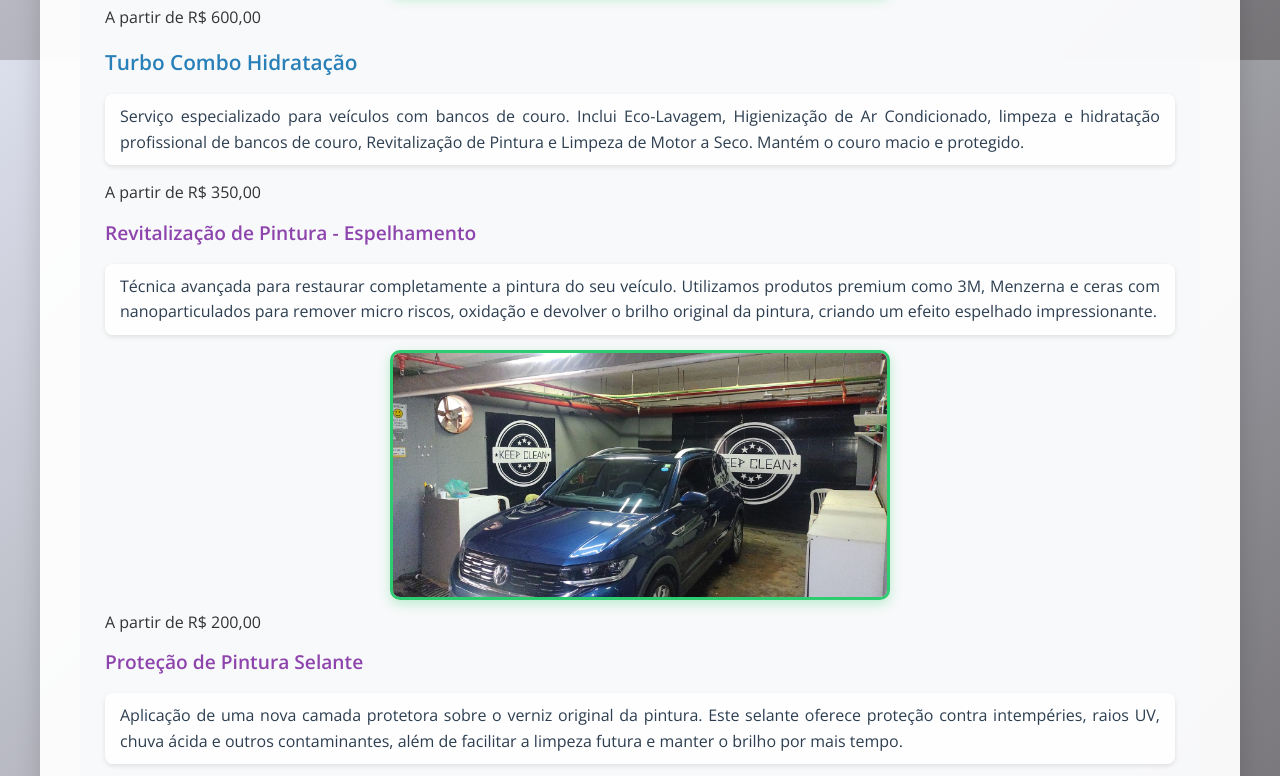
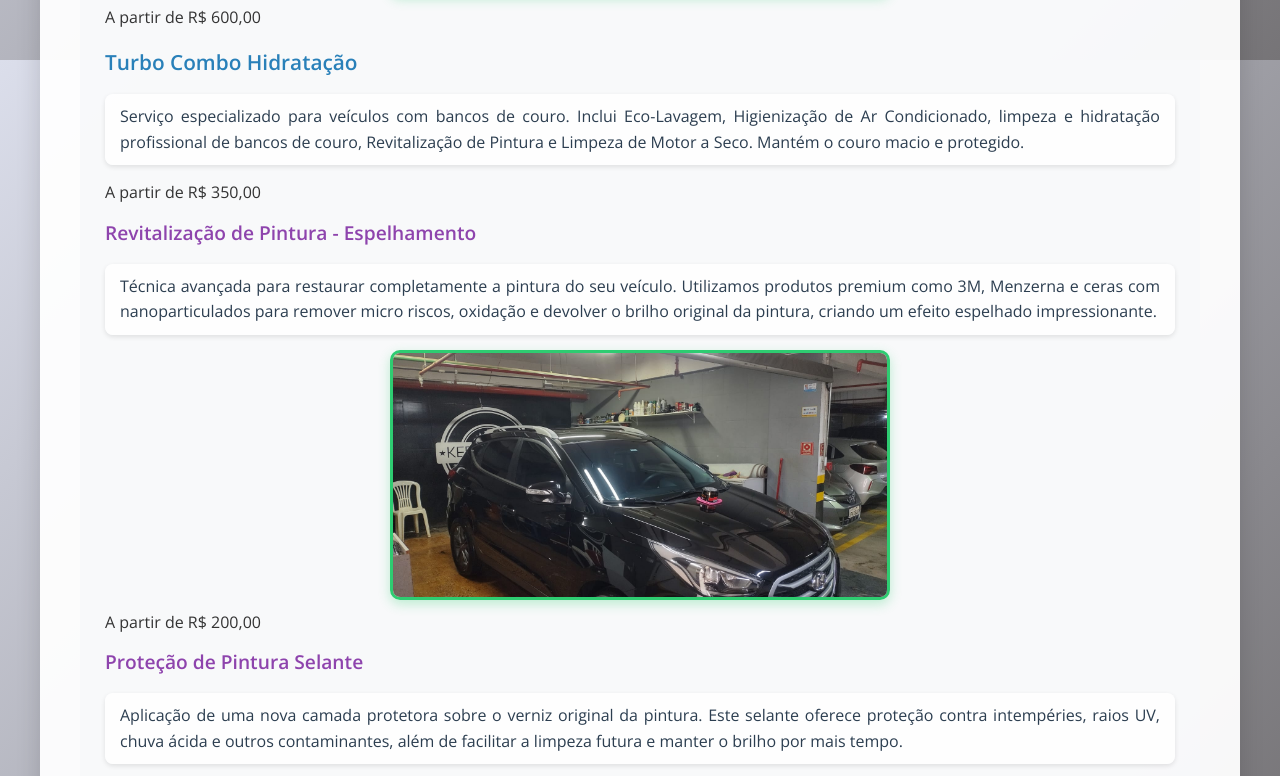
Before and after one commit to PedroPCAmaral/Projeto-WEB, a plain HTML site: page index.html in a window 1280 px wide. Shown: the part 3940-4716 px from the top of the page. Drawn offline with nearby package versions, Linux system fonts and the light colour scheme.

Commit message:
Update index.html

```diff
--- a/index.html
+++ b/index.html
@@ -92,7 +92,7 @@
                 <p>Pacote completo que inclui Eco-Lavagem externa, Higienização completa do interior e do Ar
                     Condicionado, limpeza profunda de bancos de estofados, Revitalização de Pintura com espelhamento e
                     Limpeza de Motor a Seco. Ideal para uma renovação completa do seu veículo.</p>
-                <img src="SITE KEEPCLEAN/FOTOS SITE/tcross.jpg" alt="T-Cross durante higienização completa" class="imagem-servico">
+                <img src="tcross.jpg.jpg" alt="T-Cross durante higienização completa" class="imagem-servico">
             </div>
 
             <div class="servico-card">
@@ -109,7 +109,7 @@
                 <p>Técnica avançada para restaurar completamente a pintura do seu veículo. Utilizamos produtos premium
                     como 3M, Menzerna e ceras com nanoparticulados para remover micro riscos, oxidação e devolver o
                     brilho original da pintura, criando um efeito espelhado impressionante.</p>
-                <img src="tcross.jpg" alt="IX35 com pintura espelhada" class="imagem-servico">
+                <img src="ix35.jpg" alt="IX35 com pintura espelhada" class="imagem-servico">
             </div>
 
             <div class="servico-card">
```
